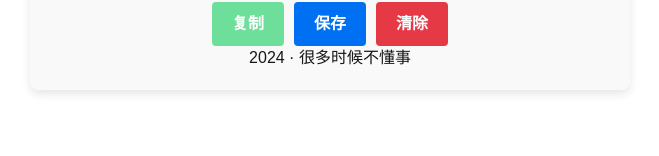
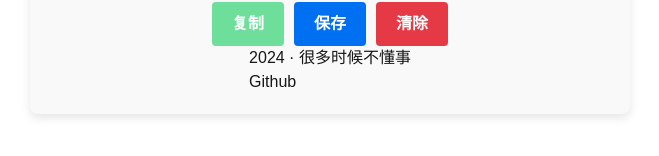
Before and after one commit to murangogo/azuki_internet_clipboard, a Next.js app: page /1 in a window 1280 px wide. Shown: the part 356-512 px from the top of the page, without its empty margins (310-969 px from the left). Built offline with nearby package versions, Linux system fonts and the light colour scheme; no server answers; the database is empty.

Commit message:
page fix

```diff
--- a/app/[key]/page.tsx
+++ b/app/[key]/page.tsx
@@ -95,7 +95,8 @@
       </div>
       {message && <p style={{ marginTop: '10px', color: '#0070f3' }}>{message}</p>} {/* 显示消息 */}
       <div>
-      <p>2024 · 很多时候不懂事</p>
+      <p>2024 · 很多时候不懂事 </p>
+      <p><a href="https://github.com/murangogo/azuki_internet_clipboard">Github</a></p>
       </div>
     </div>
   );
```
